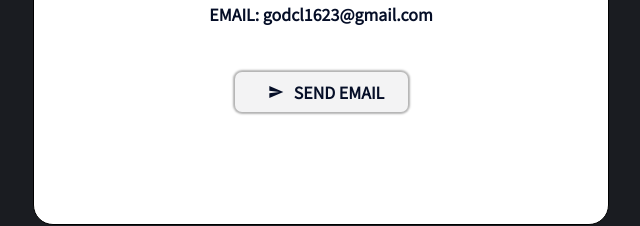
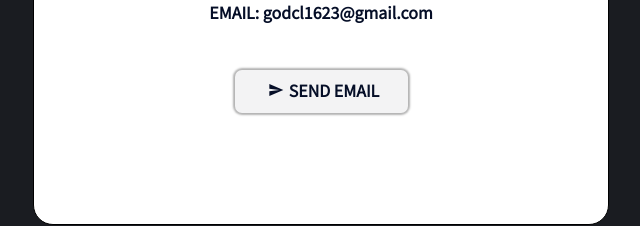
Before and after one commit to godcl1623/portfolio, a React (Create React App) app: page / in a window 1280 px wide. Both pictures are taken after a click on the button "CONTACT". Shown: the part 415-641 px from the top of the page, without its empty margins (319-959 px from the left). Built offline with nearby package versions, Linux system fonts and the light colour scheme.

Commit message:
develop - contact 버튼 텍스트 위치 조정

```diff
--- a/src/components/modal/contact/Contact.js
+++ b/src/components/modal/contact/Contact.js
@@ -41,12 +41,12 @@ const Contact = () => {
         <Button
           css={css`
             margin: 40% 0 0;
-            padding: 6% 4%;
+            padding: 6% 4% 9%;
             ${flex.horizontal.center}
             width: 90%;
             min-width: 173px;
             * {
-              margin: 0 10px;
+              margin: 0 5px;
             }
           `}
         >
```
